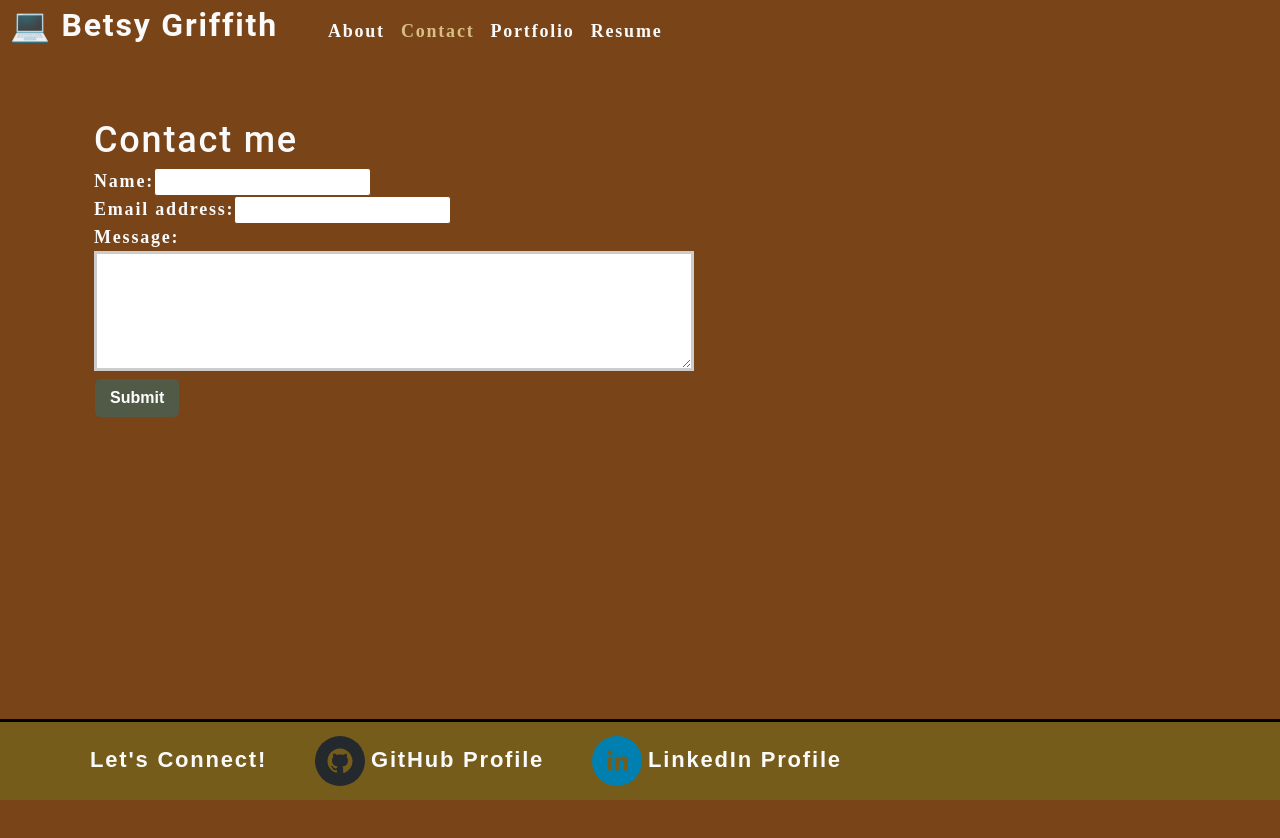
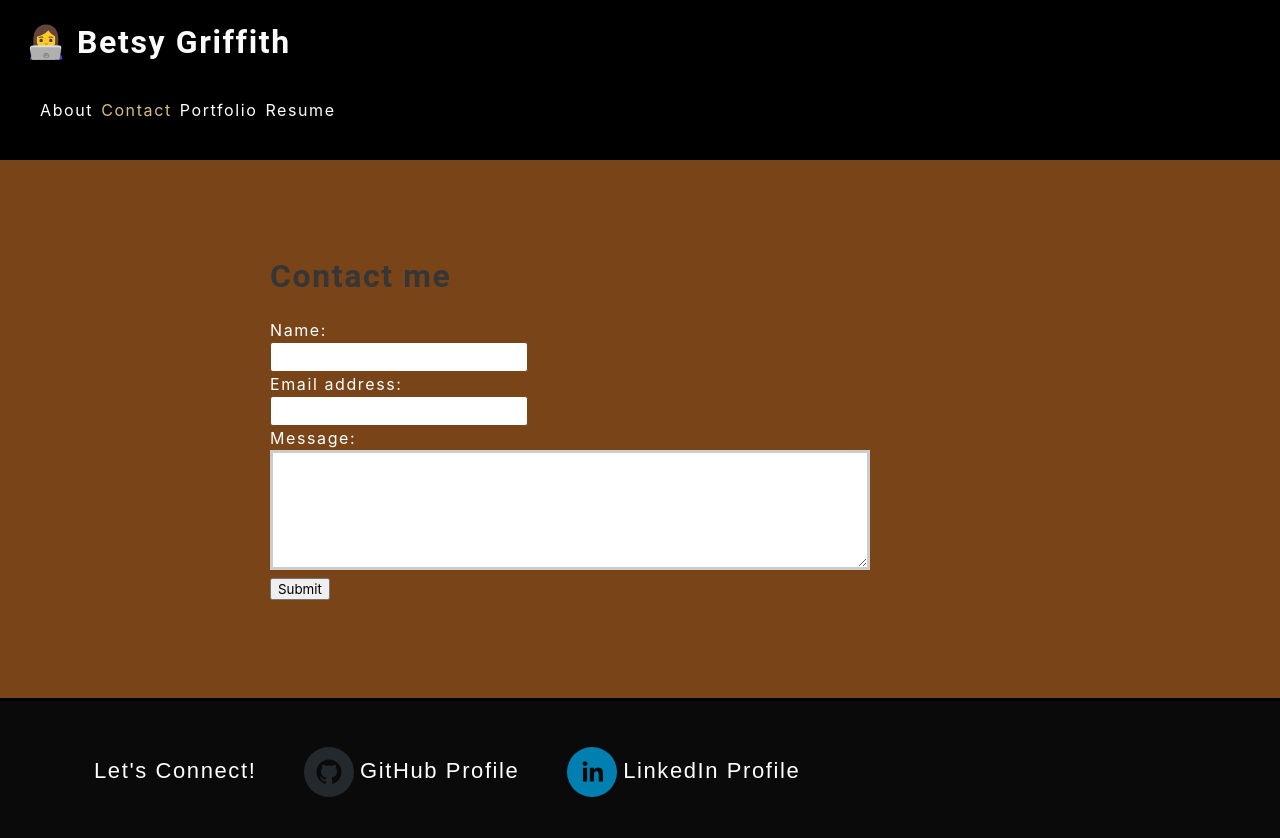
Before and after one commit to hollenbebe08/b-griffith-portfolio, a React (Create React App) app: page / in a window 1280 px wide. Both pictures are taken after a click on the element "Contact". Shown: the top 838 px of the page. Before the commit the page ends 800 px from the top, so only its background shows below. Built offline with nearby package versions, Linux system fonts and the light colour scheme.

Commit message:
updated styling

```diff
--- a/package.json
+++ b/package.json
@@ -7,6 +7,7 @@
     "@testing-library/react": "^13.4.0",
     "@testing-library/user-event": "^13.5.0",
     "bootstrap": "^5.2.1",
+    "bulma": "^0.9.4",
     "react": "^18.2.0",
     "react-dom": "^18.2.0",
     "react-icons": "^4.4.0",
--- a/src/App.js
+++ b/src/App.js
@@ -6,6 +6,7 @@ import ContactForm from './components/Contact';
 import Portfolio from './components/Portfolio';
 import Resume from './components/Resume';
 import Footer from './components/Footer';
+
 
 function App() {
   const [categories] = useState([
--- a/src/components/About/index.js
+++ b/src/components/About/index.js
@@ -3,12 +3,12 @@ import photo from '../../assets/small/about/betsy.jpg'
 
 const About= () => {
   return (
-    <section>
-      <div>
+    <section className="columns section">
+      <div className="column">
         <img src={photo} alt="bio"/>
       </div>
-      <div>
-        <p>
+      <div className="column">
+        <p className="bio">
         I am a Full Stack Developer that enjoys working with both front-end and back-end development. I most recently completed the UNCC Coding Bootcamp and would love to connect with you! Please feel free to preview my creations in the profile section. You can also view my Linkedin and GitHub profiles as well as my Resume by clicking on the links in the Footer.
         </p>
       </div>
--- a/src/components/Contact/index.js
+++ b/src/components/Contact/index.js
@@ -31,8 +31,8 @@ function ContactForm() {
     };
 
     return (
-        <section>
-            <h1>Contact me</h1>
+        <section className="section">
+            <h1 className="title">Contact me</h1>
             <form id="contact-form" onSubmit={handleSubmit}>
                 <div>
                     {/* Due to keywords reserved in JavaScript, we need to replace the for attribute in the <label> element to htmlFor */}
--- a/src/components/Footer/index.js
+++ b/src/components/Footer/index.js
@@ -4,8 +4,8 @@ import { SocialIcon } from 'react-social-icons';
 
 const Footer = () => {
   return (
-    <div>
-        <footer>
+    <footer className="footer has-background-black">
+        <div className="content">
             <div id="div_top_hypers">
               <ul id="ul_top_hypers">
                 <li>Let's Connect!</li>
@@ -13,8 +13,8 @@ const Footer = () => {
                 <li><SocialIcon url="https://www.linkedin.com/in/betsy-griffith-aab52546/" /> LinkedIn Profile</li>
               </ul>
             </div>
-        </footer>
-    </div>
+        </div>
+    </footer>
   );
 };
 
--- a/src/components/Navigation/index.js
+++ b/src/components/Navigation/index.js
@@ -17,14 +17,15 @@ function Navigation(props){
   }, [currentCategory]);
 
   return(
-    <header className="flex-row px-1">
-        <h2>
+    <header className="hero is-small">
+        <div className="hero-body">
+            <h2 className="title">
                 <a href="/">
-                <span role="img" aria-label="camera"> 💻</span> Betsy Griffith
+                    <span role="img" aria-label="camera"> 👩‍💻</span> Betsy Griffith
                 </a>
             </h2>
-        <nav>
-            <ul className="flex-row">
+            <nav className="navbar" role="navigation" aria-label="main navigation">
+                <ul className="navbar-item">
                     {categories.map((category) => (
                         <li className={`mx-1 ${
                                 currentCategory.name === category.name && !contactSelected && 'navActive'
@@ -43,6 +44,7 @@ function Navigation(props){
                     ))}
                 </ul>
             </nav>
+        </div>
     </header>
   )
 };
--- a/src/components/Portfolio/index.js
+++ b/src/components/Portfolio/index.js
@@ -5,38 +5,67 @@ import socialNetwork from '../../assets/projects/2.jpg'
 import quizinator from '../../assets/projects/3.jpg'
 import rentARide from '../../assets/projects/4.jpg'
 import weatherDashboard from '../../assets/projects/5.jpg'
-import placeholder from '../../assets/projects/6.jpg'
+
 
 const Portfolio= () => {
   return (
-    <section className="flex-row">
-      <div>
+    <section className="section flex-wrap">
+      <h1 className="title project-title ">Click on images to view the projects</h1>
+      <div className="container">
+        <div className="columns">
+          <div className="column">
+            <div className="card is-child box">
+              <div className="card-image">
                 <a href="https://github.com/hollenbebe08/project-catastrophic/"><img src={catastrophic} alt="bio"/></a>
-        <h1>Catastrophic</h1>
               </div>
-      <div>
+              <h1 className="card-header-title is-centered">Catastrophic</h1>
+            </div>
+          </div>
+          <div className="column">
+            <div className="card is-child box">
+              <div className="card-image">
                 <a href="https://github.com/hollenbebe08/professional-readme-generator/"><img src={readMeGenerator} alt="bio"/></a>
-        <h1>ReadMe Generator</h1>
               </div>
-      <div>
+              <h1 className="card-header-title is-centered">ReadMe Generator</h1>
+            </div>
+          </div>
+          <div className="column">
+            <div className="card is-child box">
+              <div className="card-image">
                 <a href="https://github.com/hollenbebe08/social-network"><img src={socialNetwork} alt="bio"/></a>
-        <h1>Social Network - Insomnia</h1>
               </div>
-      <div>
+              <h1 className="card-header-title is-centered">Social Network</h1>
+            </div>
+          </div>
+        </div>
+      </div>
+      <div className="container">
+        <div className="columns">
+          <div className="column">
+            <div className="card is-child box">
+              <div className="card-image">
                 <a href="https://github.com/hollenbebe08/b-griffith-quizinator/"><img src={quizinator} alt="bio"/></a>
-        <h1>Quizinator</h1>
               </div>
-      <div>
+              <h1 className="card-header-title is-centered">Quizinator</h1>
+            </div>
+          </div>
+          <div className="column">
+            <div className="card is-child box">
+              <div className="card-image">
                 <a href="https://github.com/PGCranford/Rent-A-Ride-/"><img src={rentARide} alt="bio"/></a>
-        <h1>Rent-A-Ride</h1>
+                <h1 className="card-header-title is-centered">Rent-A-Ride</h1>
               </div>
-      <div>
+            </div>
+          </div>
+          <div className="column">
+            <div className="card is-child box">
+              <div className="card-image">
                 <a href="https://github.com/hollenbebe08/b-griffith-weather-dashboard/"><img src={weatherDashboard} alt="bio"/></a>
-        <h1>Weather Dashboard</h1>
+                <h1 className="card-header-title is-centered">Weather Dashboard</h1>
               </div>
-      <div>
-        <a href="https://hollenbebe08.github.io/project-catastrophic/"><img src={placeholder} alt="bio"/></a>
-        <h1>Placeholder</h1>
+            </div>
+          </div>
+        </div>
       </div>
     </section>
   );
--- a/src/components/Resume/index.js
+++ b/src/components/Resume/index.js
@@ -2,21 +2,21 @@ import React from 'react'
 
 const Resume = () => {
   return (
-    <section>
-      <div>
-        <p>👉<a href="https://drive.google.com/file/d/1wtNQ528td9cdhsZmVNjrhzo6c1y5eh15/view?usp=sharing">Find My Resume Here</a>👈</p>
+    <section className="section is-small width-100">
+      <div className="title has-text-primary">
+        <p className="resume-link">👉<a href="https://drive.google.com/file/d/1wtNQ528td9cdhsZmVNjrhzo6c1y5eh15/view?usp=sharing">Find My Resume Here</a>👈</p>
       </div>
       <div>
-        <h1>TECHNICAL SKILLS</h1>
+        <h1 className="credentials-title">TECHNICAL SKILLS</h1>
         <ul>
           <li>
-            * Experienced in working with React and Node.JS, JavaScript, HTML, and CSS as well as MERN stack development.
+            * Experienced working with React, Node.JS, JavaScript, HTML, and CSS.
           </li>
           <li>
             * Knowledgeable in Object Oriented programming.
           </li>
           <li>
-            * Created PWAs to better the user experience.
+            * Experience with MERN stack development.
           </li>
           <li>
             * Knowledgeable in MYSQL, NoSQL, and MongoDB databases.
--- a/src/index.css
+++ b/src/index.css
@@ -1,7 +1,7 @@
 
 main {
 	margin: 0 auto;
-	max-width: 90%;
+	max-width: 70%;
   padding: 50px 30px;
 }
 :root {
@@ -16,10 +16,6 @@ main {
   --spacing-two: calc(1rem);
   --spacing-five: calc(2.5rem);
 
-}
-
-* {
-  box-sizing: border-box;
 }
 
 html,
@@ -50,36 +46,30 @@ h6 {
   font-weight: 500;
   margin: 5px 0;
   line-height: 1.25;
-}
-
-h1 {
-  font-size: 2.25rem;
-}
-
-h2 {
-  font-size: 2rem;
-}
-
-h3 {
-  font-size: 1.75rem;
-}
-
-h4 {
-  font-size: 1.5rem;
-}
-
-h5 {
-  font-size: 1.25rem;
-}
-
-h6 {
-  font-size: 1rem;
+  color: white;
 }
 
 p {
   font-size: 1.1rem;
   margin-top: 0;
+  color: white;
 }
+
+.resume-link {
+  font-size:25px;
+  align-items: center;
+  padding-bottom: 10px;
+}
+
+.credentials-title {
+  font-size: 15px;
+  padding-bottom: 15px;
+}
+
+.bio {
+  padding-top: 30px;
+}
+
 
 a {
   color: var(--tertiary);
@@ -92,44 +82,17 @@ a:hover {
 }
 
 header {
-  background: var(--dark);
+  background-color: black;
 }
 
 header a {
   color: var(--light);
 }
 
-button {
-  font-size: 1rem;
-  text-decoration: none;
-  padding: 0.25rem 1rem;
-  border-radius: .5rem;
-  border: none;
-  outline: none;
-  cursor: pointer;
-  margin: 0 1px;
-  background-color: var(--secondary);
-}
-
-button:hover {
-  opacity: .8;
-}
-
-button[disabled] {
-  cursor: default;
-  opacity: .8;
-}
-
-img {
-  max-width: 100%;
-}
-
-span[role="img"] {
-  cursor: default;
-}
-
+/* contact form styling */
 form {
   width: 40%;
+  color: white;
 }
 
 input {
@@ -148,6 +111,7 @@ input:focus {
 
 li {
   list-style: none;
+  color: white;
 }
 
 nav a:hover {
@@ -165,120 +129,6 @@ textarea {
 	padding: 5px;
 }
 
-.container {
-  width: 85%;
-  max-width: 1200px;
-  margin-left: auto;
-  margin-right: auto;
-}
-
-.flex-row {
-  display: flex;
-  flex-wrap: wrap;
-}
-
-.space-between {
-  justify-content: space-between;
-}
-
-.flex-end {
-  justify-content: flex-end;
-}
-
-.mx-1 {
-  margin-right: var(--spacing-one);
-  margin-left: var(--spacing-one);
-}
-
-.mx-2 {
-  margin-right: var(--spacing-two);
-  margin-left: var(--spacing-two);
-}
-
-.my-1 {
-  margin-top: var(--spacing-one);
-  margin-bottom: var(--spacing-one);
-}
-
-.my-2 {
-  margin-top: var(--spacing-two);
-  margin-bottom: var(--spacing-two);
-}
-
-.my-5 {
-  margin-top: var(--spacing-five);
-  margin-bottom: var(--spacing-five);
-}
-
-.px-1 {
-  padding-right: var(--spacing-one);
-  padding-left: var(--spacing-one);
-}
-
-.px-2 {
-  padding-right: var(--spacing-two);
-  padding-left: var(--spacing-two);
-}
-
-.py-1 {
-  padding-top: var(--spacing-one);
-  padding-bottom: var(--spacing-one);
-}
-
-.py-2 {
-  padding-top: var(--spacing-two);
-  padding-bottom: var(--spacing-two);
-}
-
-.card {
-  width: 25%;
-  text-align: center;
-}
-
-.img-thumbnail {
-  width: auto;
-  height: 300px;
-  margin-bottom: 50px;
-  cursor: pointer;
-}
-
-.modalBackdrop {
-	background: rgba(0, 0, 0, .65);
-	bottom: 0;
-	left: 0;
-	overflow: auto;
-	position: fixed;
-	right: 0;
-	top: 0;
-	z-index: 1;
-}
-
-.modalContainer {
-	background: var(--darker);
-	border-radius: 5px;
-	max-width: 100%;
-	margin: 50px auto;
-	padding: 15px;
-	width: 960px;
-}
-
-.modalTitle {
-	font-size: 18px;
-	font-weight: 600;
-	margin-bottom: 25px;
-}
-
-button {
-	background: var(--primary);
-	border: 0;
-	border-radius: 5px;
-	color: #fff;
-	cursor: pointer;
-	font-size: 16px;
-	font-weight: 600;
-	margin-bottom: 30px;
-	padding: 10px 15px;
-}
 
 a {
 	border-radius: 5px;
@@ -294,17 +144,21 @@ a {
   color: var(--secondary);
 }
 
+.project-title {
+  padding-left: 20px;
+  color: black;
+}
+
  /*Begin footer styling*/
  footer {
-  background-color: #755C1B;
   font-family: Arial, Helvetica, sans-serif;
   font-size: 14px;
   display: flex;
   flex-wrap: wrap;
   border-top: solid black;
-  position:absolute;
   width:100%;
   bottom:0px;
+  padding: 2rem 1rem 4rem !important;
 }
 
 
--- a/src/index.js
+++ b/src/index.js
@@ -2,6 +2,7 @@ import React from 'react';
 import ReactDOM from 'react-dom/client';
 import './index.css';
 import App from './App';
+import 'bulma/css/bulma.min.css';
 import reportWebVitals from './reportWebVitals';
 
 const root = ReactDOM.createRoot(document.getElementById('root'));
```
Also changed, not shown: 1 other file (tests, documents, lock files or other folders). Lines whose indentation alone changed are shown as unchanged.
